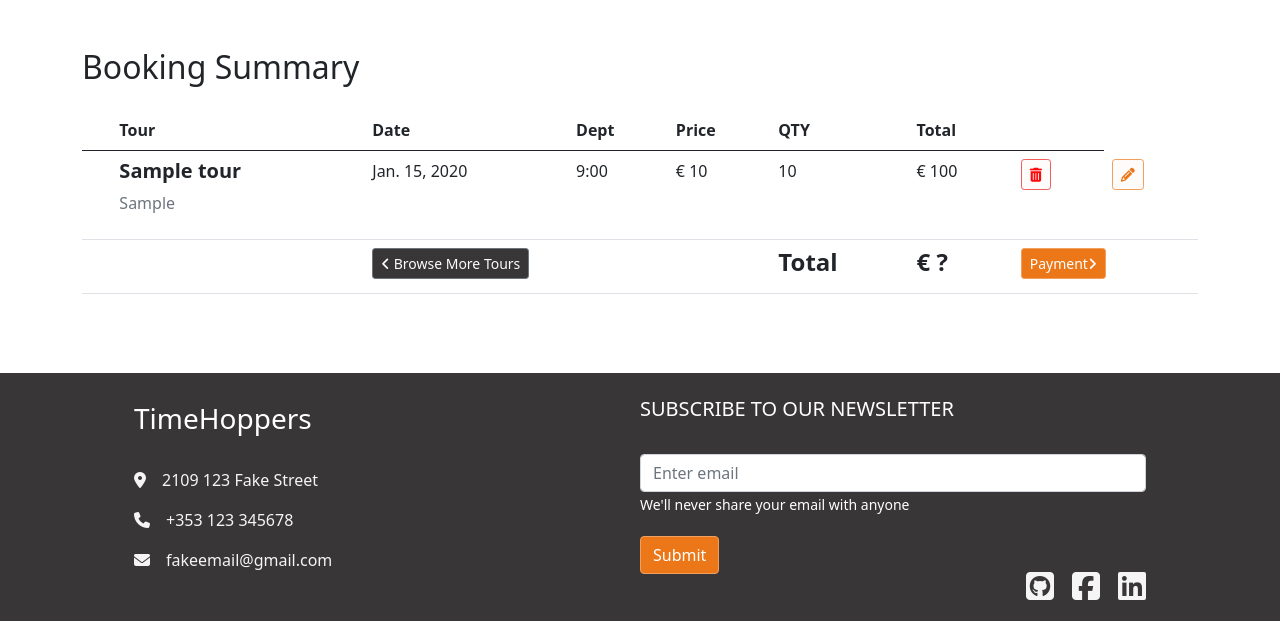
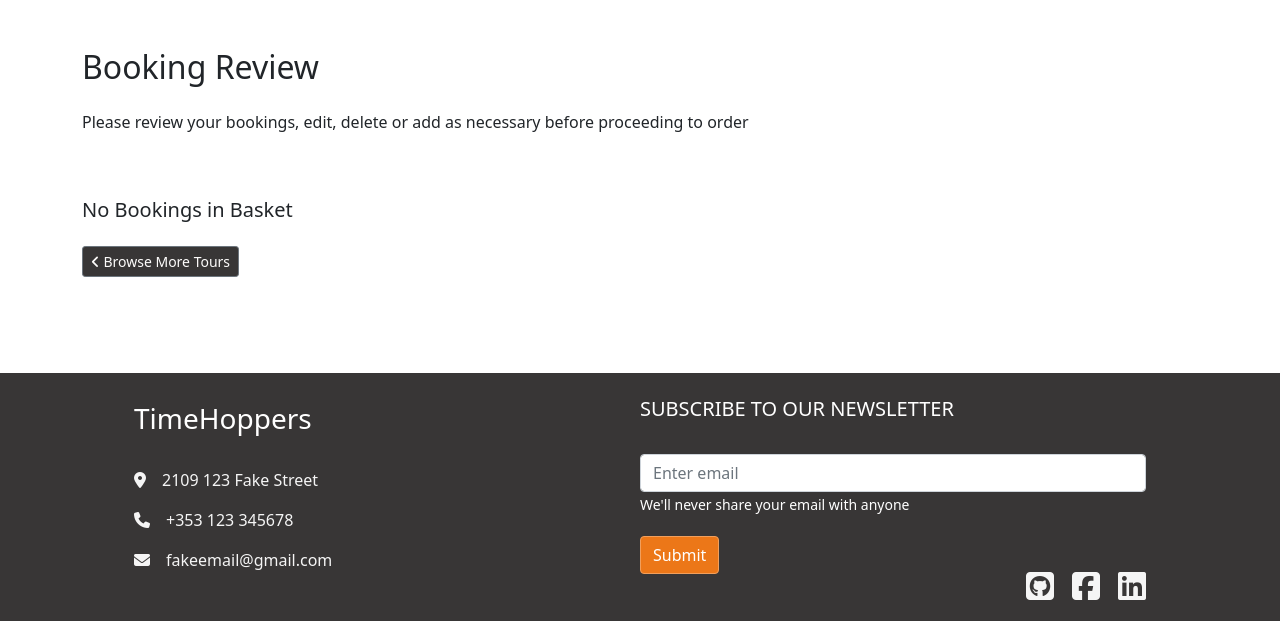
Before and after one commit to ciaraosull/project-5-time-hoppers, a Django app: page /basket/ in a window 1280 px wide. Shown: the part 90-711 px from the top of the page. Run offline with Django 3.2, Linux system fonts and the light colour scheme; a user stored in the database is signed in; tables that the repository leaves empty hold one stand-in row (values such as "Sample post"); some libraries are stand-ins or nearby versions.

Commit message:
Add tour booking detail page for user to access to book

```diff
--- /dev/null
+++ b/basket/contexts.py
@@ -0,0 +1,30 @@
+"""Context Processor"""
+from django.shortcuts import get_object_or_404
+from tours.models import Tour
+
+
+def basket_contents(request):
+    """To make all available in every template across all apps"""
+
+    basket_items = []
+    total = 0
+    tour_count = 0
+    basket = request.session.get('basket', {})
+
+    for item_id, item_data in basket.items():
+        tour = get_object_or_404(Tour, pk=item_id)
+        tour += item_data * tour.price
+        tour_count += item_data
+        basket_items.append({
+            'item_id': item_id,
+            'quantity': item_data,
+            'tour': tour,
+        })
+
+    context = {
+        'basket_items': basket_items,
+        'total': total,
+        'tour_count': tour_count
+    }
+
+    return context
--- a/basket/templates/basket/basket.html
+++ b/basket/templates/basket/basket.html
@@ -13,19 +13,21 @@
 <div class="container mb-2">
     <div class="row">
         <div class="col">
-            <h2 class="mb-4 mt-5">Booking Summary</h2>
+            <h2 class="mb-4 mt-5">Booking Review</h2>
+            <p>Please review your bookings, edit, delete or add as necessary before proceeding to order</p>
         </div>
     </div>
-    {% if bookings %}
+    {% if basket_items %}
 
-    <!-- List of Bookings -->
+    <!-- List of All Booked Tours for the User -->
     <div class="table-responsive rounded">
         <table class="table product-table">
+
             <!--Table head-->
             <thead>
                 <tr>
                     <th></th>
-                    <th>Tour</th>
+                    <th>Tour {{  item.tour.name  }}</th>
                     <th>Date</th>
                     <th>Dept</th>
                     <th>Price</th>
@@ -36,27 +38,20 @@
             </thead>
 
             <!--Table body-->
-
-
             <tbody>
-                {% for booking in bookings %}
-
-                <div>
-
-                </div>
-                <input type="hidden" name="redirect_url" value="{{ request.path }}">
+                {%  for item in basket_items  %}
                 <tr>
                     <th scope="row">
                         <img src="" alt="" class="img-fluid">
                     </th>
                     <td>
-                        <h5><strong>{{  booking.tour.tour_name}}</strong></h5>
+                        <h5><strong>{{  booking.tour.tour_name}}</strong></h5> <!--item.item_id?-->
                         <p class="text-muted">{{  booking.tour.tour_duration}}</p>
                     </td>
-                    <td>{{  booking.book_tour_date }}</td>
-                    <td>{{  booking.departure_time }}</td>
-                    <td>€ {{  booking.tour.price }}</td>
-                    <td>{{  booking.quantity }}</td>
+                    <td>{{  booking.book_tour_date }}</td> <!--item.tour_date?-->
+                    <td>{{  booking.departure_time }}</td> <!--item.departure_time?-->
+                    <td>€ {{  booking.tour.price }}</td> <!--item.price?-->
+                    <td>{{  booking.quantity }}</td> <!--item.quantity?-->
                     <td>€ {{ booking.total_price }}</td>
                     <td>
                         <!--Delete Booking-->
@@ -89,7 +84,8 @@
                     <td>
                         <h4><strong>€ {{ booking.grand_total}} ?</strong></h4>
                     </td>
-                    <td colspan="3"><a href="" class="btn btn-primary btn-sm">Payment<i
+
+                    <td colspan="3"><a href="" class="btn btn-primary btn-sm">Checkout<i
                                 class="fa fa-angle-right right"></i></a>
                     </td>
                 </tr>
@@ -100,7 +96,7 @@
     </div>
 
     {%  else  %}
-
+    <!--If User's basket is empty-->
     <div>
         <h5 class="mt-5 mb-4">No Bookings in Basket</h5>
     </div>
--- a/basket/templates/basket/booking_form.html
+++ b/basket/templates/basket/booking_form.html
@@ -8,7 +8,7 @@
         <div class="row justify-content-md-center">
             <div class="col-md-6">
                 <h1> {{bookings }}</h1>
-                <form method="POST">
+                <form method="POST" action="{% url 'add_to_basket' item.id %}">
                     {%  csrf_token  %}
                     <fieldset class="form-group">
                         <legend class="mb-4">
--- a/basket/urls.py
+++ b/basket/urls.py
@@ -5,7 +5,8 @@ from .views import (
     BookingCreateView,
     # add_to_basket,
     BookingUpdateView,
-    BookingDeleteView
+    BookingDeleteView,
+    OrderDetailView
 )
 
 # from . import views
@@ -34,4 +35,9 @@ urlpatterns = [
         BookingDeleteView.as_view(),
         name='bookings-delete'
         ),
+    path(
+        'order/<int:pk>/',
+        OrderDetailView.as_view(),
+        name='order'
+        ),
 ]
--- a/basket/views.py
+++ b/basket/views.py
@@ -9,7 +9,8 @@ from django.views.generic import (
     ListView,
     CreateView,
     UpdateView,
-    DeleteView
+    DeleteView,
+    View
 )
 from django.urls import reverse_lazy
 from django.utils import timezone
@@ -117,30 +118,73 @@ class BookingDeleteView(
         return self.request.user == self.get_object().user
 
 
-# def add_to_basket(request, pk):
-#     """Take the booking, create a booking item and assign to the basket"""
-#     booking = get_object_or_404(Booking, pk=pk)
-#     print('test1')
-#     booking_item, created = BookingItem.objects.get_or_create(
-#         booking=booking,
-#         user=request.user,
-#         booked=False
-#     )
-#     basket_qs = Basket.objects.filter(user=request.user, booked=False)
-#     if basket_qs. exists():
-#         basket = basket_qs[0]
-#         print('test2')
-#         if basket.booking_items.filter(booking__pk=booking.pk).exists():
-#             booking_item.quantity += 1
-#             booking_item.save()
-#             print('test3')
+def add_to_basket(request, pk):
+    """Take the booking, create a booking item and assign to the basket"""
+    booking = get_object_or_404(Booking, pk=pk)
+    print('test1')
+    booking_item, created = BookingItem.objects.get_or_create(
+        booking=booking,
+        user=request.user,
+        booked=False
+    )
+    basket_qs = Basket.objects.filter(user=request.user, booked=False)
+    if basket_qs. exists():
+        basket = basket_qs[0]
+        print('test2')
+        if basket.booking_items.filter(booking__pk=booking.pk).exists():
+            booking_item.quantity += 1
+            booking_item.save()
+            print('test3')
+        else:
+            basket.booking_items.add(booking_item)
+            print('test4')
+    else:
+        date_added = timezone.now()
+        basket = Basket.objects.create(
+            user=request.user, date_added=date_added)
+        basket.booking_items.add()
+        print('test 5')
+    return redirect('order')
+
+
+class OrderDetailView(View):
+    """
+    To show the order containing all
+    the bookings made by the user before payment
+    """
+    template_name = "order.html"
+
+
+
+# def add_to_bag(request, item_id):
+#     """ Add a quantity of the specified product to the shopping bag """
+
+#     booking = get_object_or_404(Booking, pk=item_id)
+#     quantity = int(request.POST.get('quantity'))
+#     redirect_url = request.POST.get('redirect_url')
+#     size = None
+#     if 'product_size' in request.POST:
+#         size = request.POST['product_size']
+#     bag = request.session.get('bag', {})
+
+#     if size:
+#         if item_id in list(bag.keys()):
+#             if size in bag[item_id]['items_by_size'].keys():
+#                 bag[item_id]['items_by_size'][size] += quantity
+#                 messages.success(request, f'Updated size {size.upper()} {product.name} quantity to {bag[item_id]["items_by_size"][size]}')
+#             else:
+#                 bag[item_id]['items_by_size'][size] = quantity
+#                 messages.success(request, f'Added size {size.upper()} {product.name} to your bag')
 #         else:
-#             basket.booking_items.add(booking_item)
-#             print('test4')
+#             bag[item_id] = {'items_by_size': {size: quantity}}
+#             messages.success(request, f'Added size {size.upper()} {product.name} to your bag')
 #     else:
-#         date_added = timezone.now()
-#         basket = Basket.objects.create(
-#             user=request.user, date_added=date_added)
-#         basket.booking_items.add()
-#         print('test 5')
-#     return redirect('view-basket', pk=pk)
+#         if item_id in list(bag.keys()):
+#             bag[item_id] += quantity
+#             messages.success(request, f'Updated {product.name} quantity to {bag[item_id]}')
+#         else:
+#             bag[item_id] = quantity
+#             messages.success(request, f'Added {product.name} to your bag')
+
+#     request.session['bag'] = bag
+#     return redirect(redirect_url)
--- a/templates/base.html
+++ b/templates/base.html
@@ -160,12 +160,12 @@
 
         <!-- Shopping Basket -->
         <div class="pb-2 pt-2">
-            <a class="{% if grand_total %}text-info font-weight-bold{% else %}text-black{% endif %} nav-link" href="{% url 'view-basket' %}">
+            <a class="{% if total %}text-info font-weight-bold{% else %}text-black{% endif %} nav-link" href="{% url 'view-basket' %}">
                 <div class="nav-icons text-center">
                     <div><i class="fas fa-shopping-bag fa-lg"></i></div>
                     <p class="my-0">
-                        {% if grand_total %}
-                        €{{ grand_total|floatformat:2 }}
+                        {% if total %}
+                        €{{ total|floatformat:2 }}
                         {% else %}
                         €0.00
                         {% endif %}
--- a/timehoppers/settings.py
+++ b/timehoppers/settings.py
@@ -81,6 +81,7 @@ TEMPLATES = [
                 'django.template.context_processors.request',  # required
                 'django.contrib.auth.context_processors.auth',
                 'django.contrib.messages.context_processors.messages',
+                'basket.contexts.basket_contents',
             ],
         },
     },
--- a/timehoppers/urls.py
+++ b/timehoppers/urls.py
@@ -24,5 +24,6 @@ urlpatterns = [
     path('summernote/', include('django_summernote.urls')),
     path('', include('home.urls'), name='home'),
     path('tours/', include('tours.urls'), name='tours-list'),
+    # path('basket/', include('basket.urls')),
     path('basket/', include('basket.urls'), name='basket'),
 ] + static(settings.MEDIA_URL, document_root=settings.MEDIA_ROOT)
--- a/tours/templates/tours/tour_detail.html
+++ b/tours/templates/tours/tour_detail.html
@@ -74,7 +74,7 @@
 
                                 <!-- Link to take user to booking form for the tour-->
                                 <div class="book-tour-button text-center mt-3">
-                                    <a class="btn btn-primary mb4" href="{% url 'bookings' tour.pk %}" aria-label="Go to booking form for this tour">Book Tour</a>
+                                    <a class="btn btn-primary mb4" href="{% url 'tour_booking_detail' tour.id %}" aria-label="Go to booking form for this tour">Book Tour</a>
                                 </div>
                             </div>
                         </div>
--- a/tours/urls.py
+++ b/tours/urls.py
@@ -6,6 +6,8 @@ from .views import (
     ReviewDeleteView,
     ReviewUpdateView
 )
+
+from . import views
 
 urlpatterns = [
     path('', TourListView.as_view(), name='tours-list'),
@@ -20,4 +22,5 @@ urlpatterns = [
         ReviewDeleteView.as_view(),
         name='review-delete'
         ),
+    path('<tour_id>', views.tour_booking_detail, name='tour_booking_detail'),
 ]
```
Also changed, not shown: basket/templates/basket/order.html (added, +18 -0 lines), tours/templates/tours/tour_booking_detail.html (added, +11 -0 lines), tours/views.py (+13 -1 lines).
